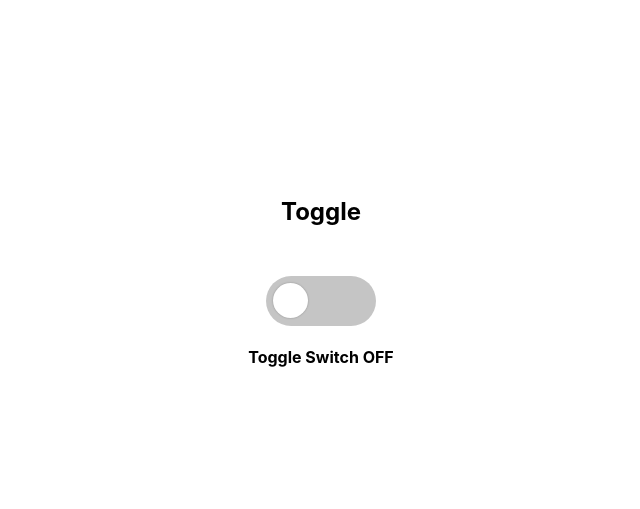
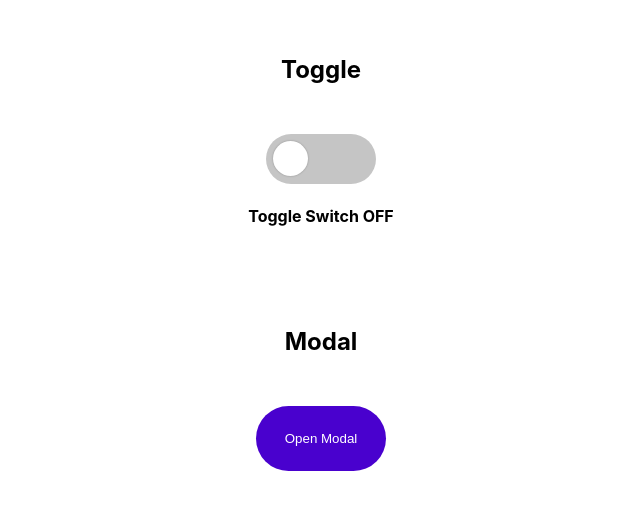
Before and after one commit to Beaneee/wanted_pre_onboarding, a React (Create React App) app in the folder custom-component/: page / in a window 1280 px wide. Shown: the part 117-626 px from the top of the page, without its empty margins (319-959 px from the left). Built offline with nearby package versions, Linux system fonts and the light colour scheme; the HTML template or start-up script is replaced by a standard one.

Commit message:
[ADD] Modal

```diff
--- a/custom-component/package.json
+++ b/custom-component/package.json
@@ -8,6 +8,7 @@
     "@testing-library/user-event": "^13.5.0",
     "react": "^17.0.2",
     "react-dom": "^17.0.2",
+    "react-icons": "^4.3.1",
     "react-scripts": "5.0.0",
     "styled-components": "^5.3.3",
     "web-vitals": "^2.1.4"
--- a/custom-component/src/App.js
+++ b/custom-component/src/App.js
@@ -1,6 +1,7 @@
 import React from 'react';
 import styled from 'styled-components';
 import Toggle from './component/Toggle';
+import Modal from './component/Modal';
 
 function App() {
 
@@ -8,6 +9,7 @@ function App() {
       <>
         <MainContainer>
           <Toggle />
+          <Modal />
         </MainContainer>
       </>
     );
@@ -17,11 +19,12 @@ export default App;
 
 const MainContainer = styled.div`
   width: 100%;
-  height: 100vh;
+  height: 100%;
   position: absolute;
   top: 0px;
   left: 0px;
   display: flex;
   align-items: center;
   justify-content: center;
+  flex-direction: column;
 `;
--- a/custom-component/src/component/Modal.js
+++ b/custom-component/src/component/Modal.js
@@ -1,11 +1,86 @@
-import React from 'react';
-import styled from 'styled-components';
+import React, { useState } from "react";
+import styled from "styled-components";
+import { IoMdClose } from "react-icons/io";
+
 function Modal() {
-    return (
-        <div>
+  //클릭 여부 체크
+  const [isOpen, setIsOpen] = useState(false);
 
-        </div>
-    );
+  //클릭 여부 체크 함수
+  const onClickModal = () => {
+    setIsOpen(!isOpen);
+  };
+
+  return (
+    <ModalContainer>
+      <h2>Modal</h2>
+      <ModalButton onClick={onClickModal}>Open Modal</ModalButton>
+      {isOpen ? (
+        <>
+          <ModalOverlay></ModalOverlay>
+          <ModalWrapper>
+              <CloseButton onClick={onClickModal}></CloseButton>
+              HELLO CODESTATES
+          </ModalWrapper>
+        </>
+      ) : null}
+    </ModalContainer>
+  );
 }
 
 export default Modal;
+
+const ModalContainer = styled.div`
+  display: flex;
+  flex-direction: column;
+  align-items: center;
+  justify-content: center;
+  margin-bottom: 60px;
+`;
+
+const ModalButton = styled.button`
+  width: 130px;
+  height: 65px;
+  border-radius: 50px;
+  border: none;
+  background-color: #4901ce;
+  color: white;
+  margin-top: 30px;
+  cursor: pointer;
+`;
+
+const ModalWrapper = styled.div`
+  position: fixed;
+  left: 50%;
+  top: 50%;
+  transform: translate(-50%, -50%);
+  width: 320px;
+  height: 100px;
+  padding: 16px;
+  background-color: white;
+  border-radius: 10px;
+  text-align: center;
+  z-index: 1000;
+  display: flex;
+  align-items: center;
+  justify-content: center;
+  flex-direction: column;
+`;
+
+const ModalOverlay = styled.div`
+  width: 100%;
+  height: 100%;
+  position: fixed;
+  top: 0;
+  left: 0;
+  bottom: 0;
+  right: 0;
+  background: rgba(173, 173, 173, 0.6);
+  z-index: 999;
+`;
+
+const CloseButton = styled(IoMdClose)`
+    position: fixed;
+    top: 10px;
+    cursor: pointer;
+`;
--- a/custom-component/src/component/Toggle.js
+++ b/custom-component/src/component/Toggle.js
@@ -28,6 +28,7 @@ const ToggleContainer = styled.div`
   flex-direction: column;
   align-items: center;
   justify-content: center;
+  margin-bottom: 60px;
 `;
 
 const ToggleWrapper = styled.div`
```
Also changed, not shown: 2 other files (tests, documents, lock files or other folders).
